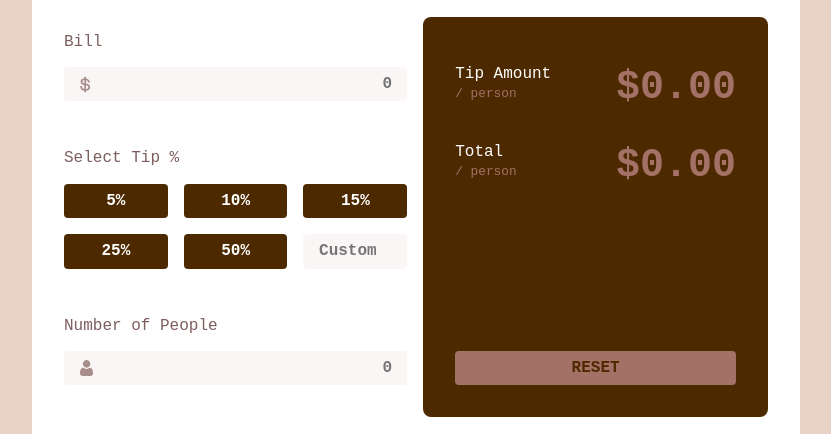
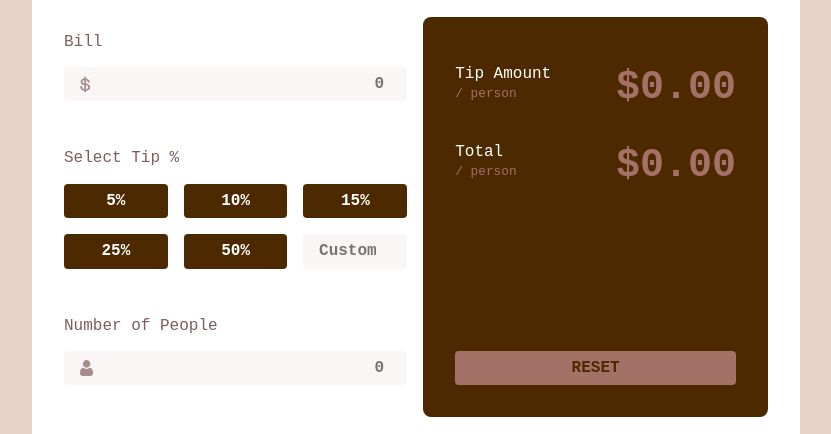
Before and after one commit to emmacodeswell/splitter, a React (Create React App) app: page / in a window 1280 px wide. Shown: the part 217-651 px from the top of the page, without its empty margins (224-1055 px from the left). Built offline with nearby package versions, Linux system fonts and the light colour scheme.

Commit message:
Fix input padding

```diff
--- a/src/App.css
+++ b/src/App.css
@@ -131,7 +131,7 @@ a {
 
 .inputs input {
   margin: 1rem 0;
-  padding: 0.5rem 0;
+  padding: 0.5rem 0.5rem;
 }
 
 .inputs input:focus {
```
